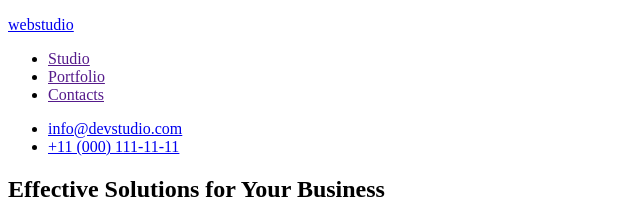
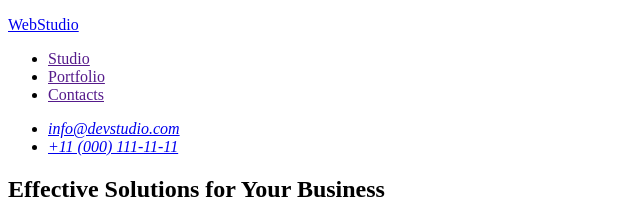
Before and after one commit to Nadiia-Manakova/goit-markup-hw-01, a plain HTML site: page index.html in a window 1280 px wide. Shown: the top 220 px of the page, 0-640 px from the left. Drawn offline with Linux system fonts and the light colour scheme.

Commit message:
Update index.html

```diff
--- a/index.html
+++ b/index.html
@@ -10,7 +10,7 @@
     <header>
       <nav>
         <a href="./index.html" class="logo">
-          <p>webstudio</p>
+          <p>WebStudio</p>
         </a>
         <ul>
           <li>
@@ -24,12 +24,12 @@
           </li>
         </ul>
       </nav>
-      <adress>
+      <address>
         <ul>
           <li><a href="mailto:info@devstudio.com">info@devstudio.com</a></li>
           <li><a href="tel:+110001111111">+11 (000) 111-11-11</a></li>
         </ul>
-      </adress>
+      </address>
     </header>
     <main>
       <section>
@@ -124,7 +124,7 @@
 
     <footer>
       <a href="./index.html" class="logo">
-        <p>webstudio</p>
+        <p>WebStudio</p>
       </a>
       <p>
         Increase the flow of customers and sales for your business with digital
```
